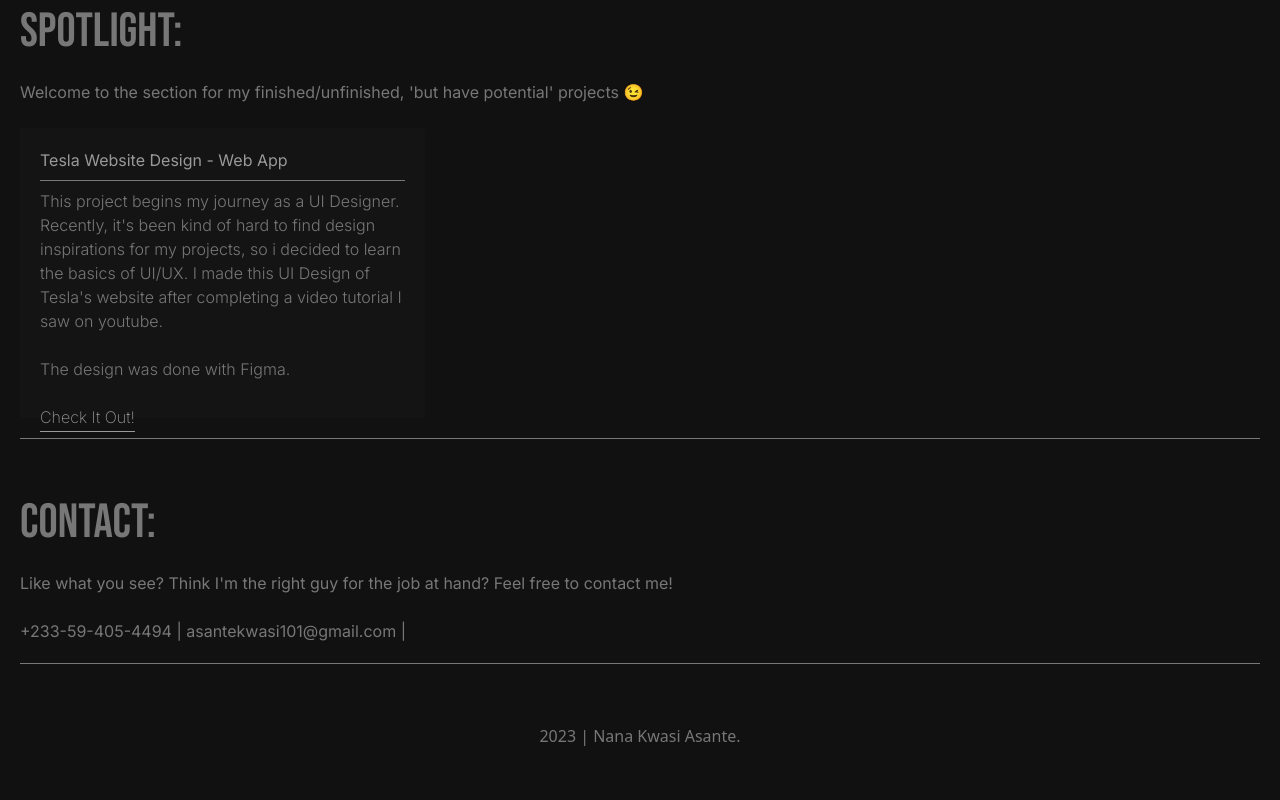
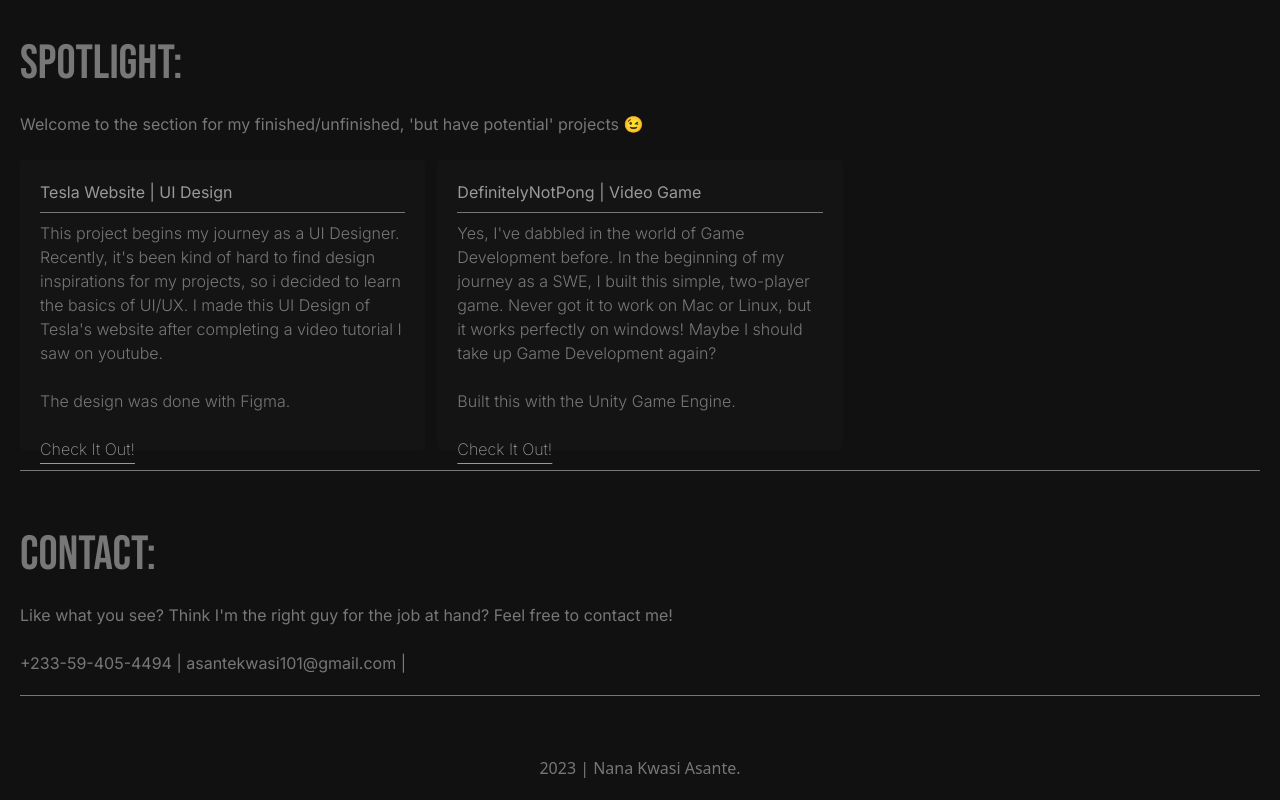
Before and after one commit to topboyasante/my-portfolio, a Next.js app: page / in a window 1280 px wide. Shown: the part 1147-1947 px from the top of the page. Before the commit the page ends 1915 px from the top, so only its background shows below. Built offline with nearby package versions, Linux system fonts and the light colour scheme; a web font is replaced by a local one.

Commit message:
Updates.

```diff
--- a/src/components/page-sections/home/Hero.jsx
+++ b/src/components/page-sections/home/Hero.jsx
@@ -54,7 +54,7 @@ function Hero() {
 
             <section className='lg:w-[70%] py-5'>
                 <p className='md:text-xl lg:text-2xl font-light hero-text opacity-0'>I'm a Frontend Engineer providing exceptional web experiences to clients around the world.
-                Currently, I'm focused on building responsive front-end web apps, while learning C# for backend development, and Figma for design.</p>
+                Currently, I'm focused on building responsive front-end web apps, while learning C# for backend and game development, and Figma for design.</p>
                 <br />
                 <p className='md:text-xl lg:text-2xl font-light hero-text opacity-0'>Within the year, I've worked on a ton of personal projects, and recently landed my first professional contract.
                 I now spend time improving my skills through personal projects, tutorials and courses.</p>
--- a/src/components/page-sections/home/Spotlight.jsx
+++ b/src/components/page-sections/home/Spotlight.jsx
@@ -4,12 +4,22 @@ function Spotlight() {
   const projects =[
     {
       id:0,
-      name:'Tesla Website Design',
-      type:'Web App',
+      name:'Tesla Website',
+      type:'UI Design',
       link:'https://www.figma.com/file/mIH7LdJJkRhQlVPvGcXHAR/Learn-Figma-in-2023?node-id=30%3A41&t=j7WVqfzUPzMwktnb-1',
       description:`This project begins my journey as a UI Designer. Recently, it's been kind of hard to find design inspirations for my projects, so i decided to learn the basics of UI/UX.
       I made this UI Design of Tesla's website after completing a video tutorial I saw on youtube.`,
       tools:`The design was done with Figma.`
+    },
+    {
+      id:1,
+      name:'DefinitelyNotPong',
+      type:'Video Game',
+      link:'https://northfrost-studios.itch.io/definitelynotpong',
+      description:`Yes, I've dabbled in the world of Game Development before. In the beginning of my journey as a SWE,
+      I built this simple, two-player game. Never got it to work on Mac or Linux, but it works perfectly on windows!
+      Maybe I should take up Game Development again?`,
+      tools:`Built this with the Unity Game Engine.`
     },
   ]
   return (
@@ -24,7 +34,7 @@ function Spotlight() {
                     projects.map((item)=>{
                       return(
                           <section className='cursor-pointer rounded p-4 lg:p-5 hover:scale-105 ease duration-500 bg-[#141414] w-full lg:h-[290px] project-card'>
-                            <p className='pb-2 text-[#999999]'>{item.name} - {item.type}</p>
+                            <p className='pb-2 text-[#999999]'>{item.name} | {item.type}</p>
                             <hr className='border-[#777777]'/>
                             <p className='pt-2 font-light'>{item.description}</p>
                             <br />
```
